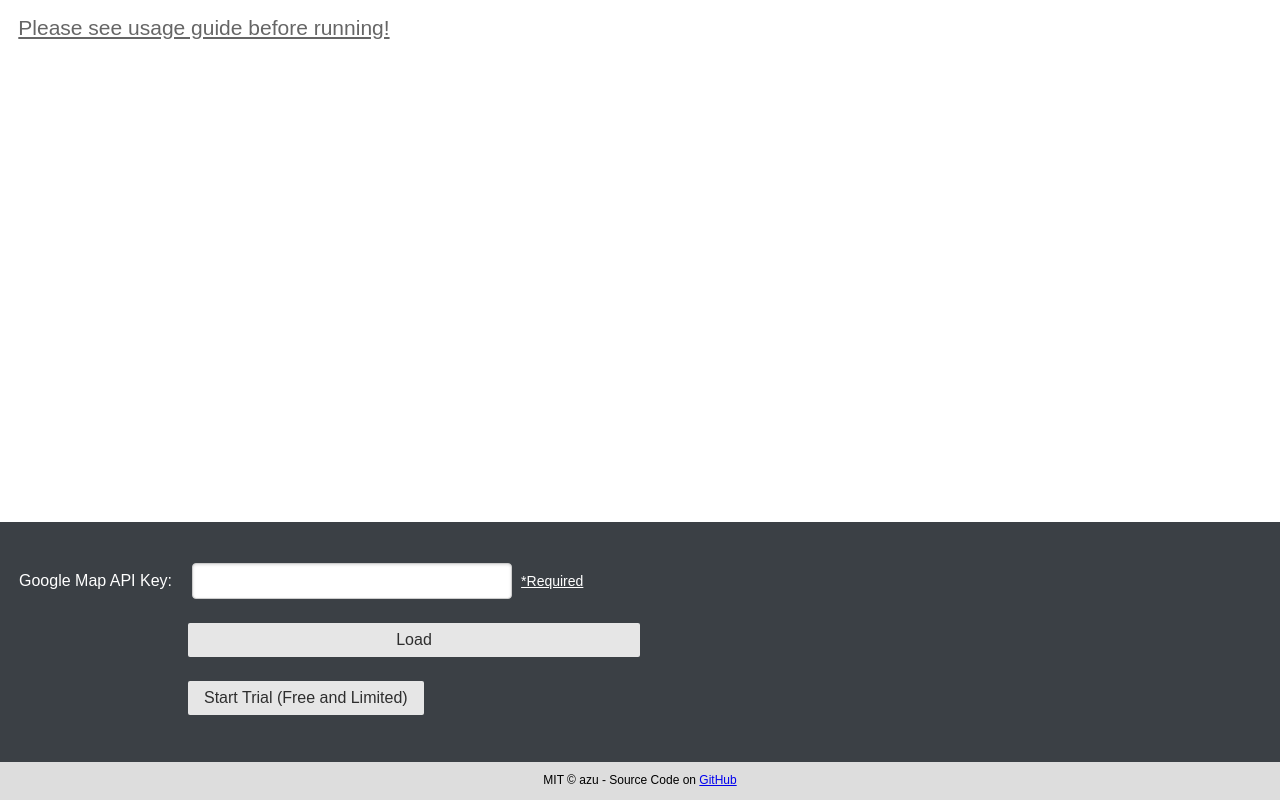
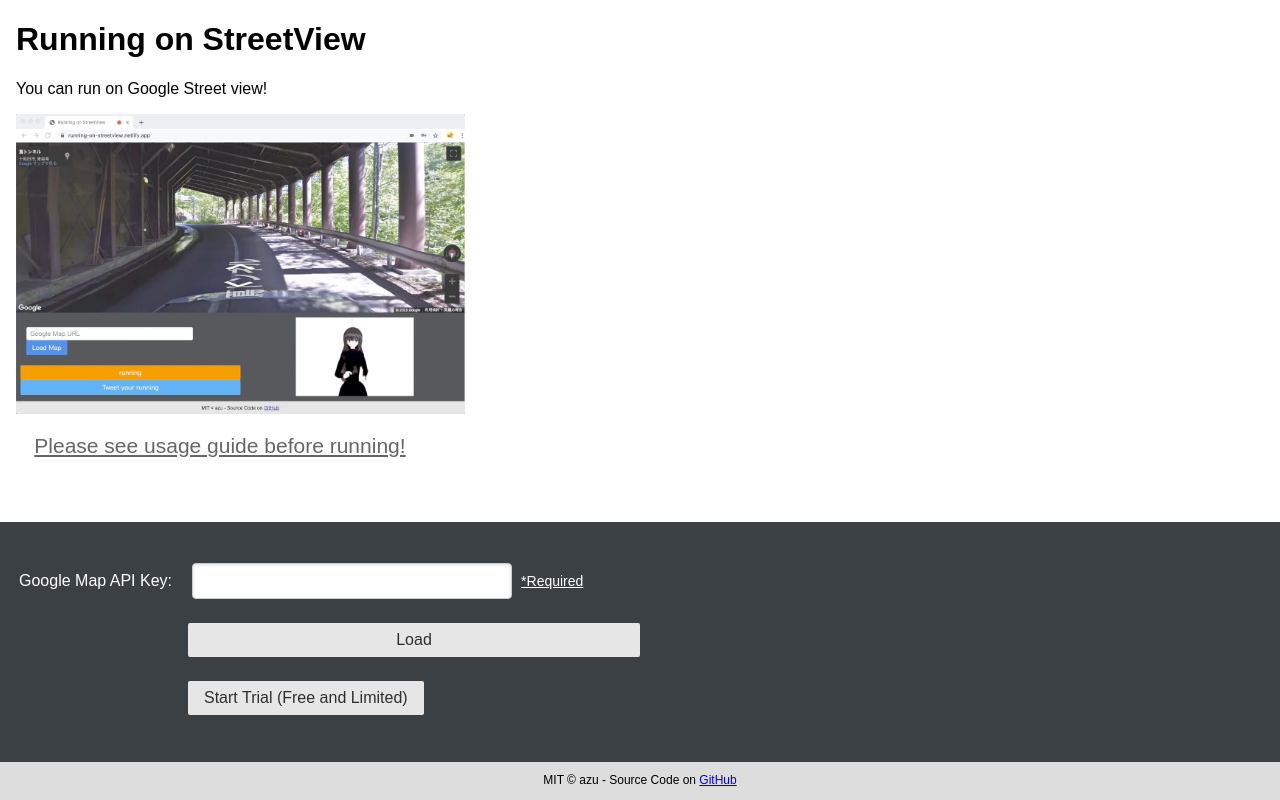
Before and after one commit to azu/running-on-streetview, a website built with Parcel: page index.html in a window 1280 px wide. Built offline with nearby package versions, Linux system fonts and the light colour scheme.

Commit message:
feat(html): Update firstview

```diff
--- a/index.html
+++ b/index.html
@@ -44,9 +44,12 @@
             height: 100%;
         }
 
+        .StreetView-placeholder{
+            padding: 0 1rem;
+        }
         .StreetView-placeholderText {
             font-size: 24px;
-            margin: 12px ;
+            margin: 12px;
         }
 
         /* RunningController */
@@ -102,12 +105,17 @@
     <!-- StreetView -->
     <main class="StreetView">
         <div id="js-street-view" class="StreetView-map">
+            <div class="StreetView-placeholder">
+                <h1>Running on StreetView</h1>
+                <p>You can run on Google Street view!</p>
+                <img src="./docs/resources/capture.png" alt="screenshot" height="300"/>
                 <p class="StreetView-placeholderText">
                     <a
                             class="pure-form-message-inline"
                             href="https://github.com/azu/running-on-streetview"
                             target="_blank">Please see usage guide before running!</a>
                 </p>
+            </div>
         </div>
     </main>
     <!-- RunningController -->
```
Lines whose indentation alone changed are shown as unchanged.
